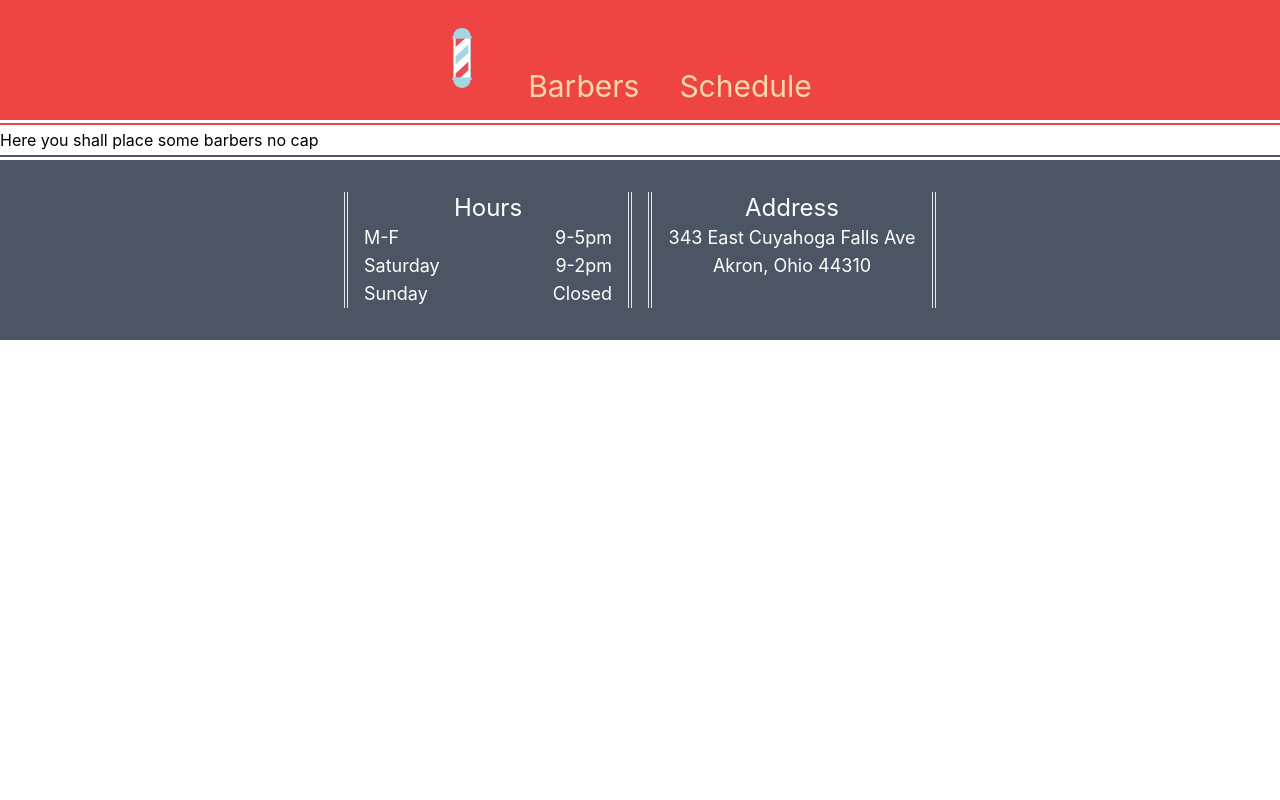
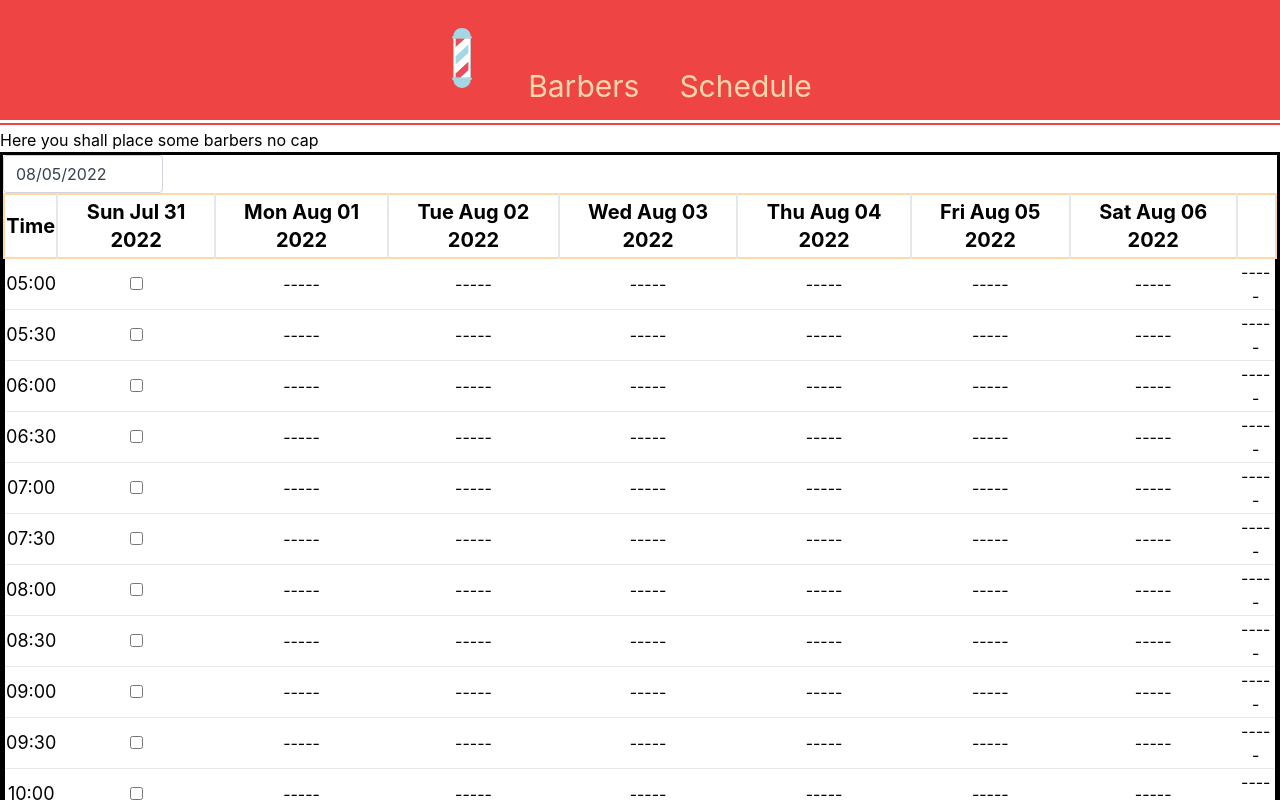
Before and after one commit to jacktrusler/fr_giovannis, a Next.js app: page /barbers in a window 1280 px wide. Shown: the top 800 px of the page. Built offline with nearby package versions, Linux system fonts and the light colour scheme.

Commit message:
trying to add calendar

```diff
--- /dev/null
+++ b/src/components/AdminSchedule.tsx
@@ -0,0 +1,99 @@
+import DatePicker from "react-datepicker"
+import {useState} from "react"
+import {previousSunday,
+        nextMonday,
+        nextTuesday,
+        nextWednesday,
+        nextThursday,
+        nextFriday,
+        nextSaturday,} from "date-fns"
+
+function AdminSchedule() {
+  const [startDate, setStartDate] = useState(new Date());
+
+  let prevSunday;
+  //if day or picked day is Sunday, keep it
+  if (startDate.getDay() === 0) {
+    prevSunday = startDate
+  } else {
+    prevSunday = previousSunday(startDate);
+  }
+
+  const pickedWeekArr = [
+    prevSunday,
+    nextMonday(prevSunday),
+    nextTuesday(prevSunday),
+    nextWednesday(prevSunday),
+    nextThursday(prevSunday),
+    nextFriday(prevSunday),
+    nextSaturday(prevSunday),
+  ]
+
+  return (
+    <div className="admin-schedule-wrapper">
+      <h3 className="text-xl">Pick Week</h3>
+      <DatePicker
+        className="
+            block
+            w-40
+            px-3
+            py-1.5
+            text-base
+            font-normal
+            text-gray-700
+            bg-white bg-clip-padding
+            border border-solid border-gray-300
+            rounded
+            transition
+            ease-in-out
+            m-0
+            focus:text-gray-700 focus:bg-white focus:border-blue-600 focus:outline-none" selected={startDate} onChange={(date:Date) => setStartDate(date)} />
+      <div>Week of {prevSunday.toDateString()}</div>
+      <form>
+        <div className="week-container flex flex-wrap justify-center">
+          {pickedWeekArr.map((day: Date) =>
+            <div key={day.getDay()} className="border-l border-b pl-2 pb-2 mb-4 w-44">
+              <h4 className="text-lg">{day.toDateString()}</h4>
+              <h3 className="text-xl">Start Time</h3>
+                <input type={"time"} className="form-control
+                  block
+                  w-40
+                  px-3
+                  py-1.5
+                  text-base
+                  font-normal
+                  text-gray-700
+                  bg-white bg-clip-padding
+                  border border-solid border-gray-300
+                  rounded
+                  transition
+                  ease-in-out
+                  m-0
+                  focus:text-gray-700 focus:bg-white focus:border-blue-600 focus:outline-none" id=""
+                  aria-describedby="Start Time" placeholder="Start Time"/>
+              <h3 className="text-xl">End Time</h3>
+                <input type={"time"} className="form-control
+                  block
+                  w-40
+                  px-3
+                  py-1.5
+                  text-base
+                  font-normal
+                  text-gray-700
+                  bg-white bg-clip-padding
+                  border border-solid border-gray-300
+                  rounded
+                  transition
+                  ease-in-out
+                  m-0
+                  focus:text-gray-700 focus:bg-white focus:border-blue-600 focus:outline-none" id=""
+                  aria-describedby="End Time" placeholder="Start Time"/>
+            </div>
+          )}
+        </div>
+      </form>
+    </div>
+  )
+}
+
+export default AdminSchedule;
--- /dev/null
+++ b/src/components/WeeklyScheduler.tsx
@@ -0,0 +1,113 @@
+import DatePicker from "react-datepicker"
+import {useState, useEffect} from "react"
+import {previousSunday,
+        nextMonday,
+        nextTuesday,
+        nextWednesday,
+        nextThursday,
+        nextFriday,
+        nextSaturday,} from "date-fns"
+import styles from "../styles/WeeklyScheduler.module.css"
+
+function WeeklyScheduler() {
+  const [startDate, setStartDate] = useState(new Date());
+  const [allTimes, setAllTimes] = useState<any>([])
+  const prevSunday = previousSunday(startDate);
+  const pickedWeekArr = [
+    prevSunday,
+    nextMonday(prevSunday),
+    nextTuesday(prevSunday),
+    nextWednesday(prevSunday),
+    nextThursday(prevSunday),
+    nextFriday(prevSunday),
+    nextSaturday(prevSunday),
+  ]
+
+  useEffect(() => {
+    setAllTimes(intervalBuilder(30,5,21));
+  }, [])
+
+  function intervalBuilder(increment: number, startHour?: number, endHour?:number): string[] {
+    const timeArr: string[] = [];
+    let currTime: number;
+    let endTime: number;
+    let hour: number = 0;
+    let minute: number = 0;
+
+    if (typeof startHour !== 'undefined') {
+      currTime = startHour * 60;
+    } else {
+      currTime = 0;
+    }
+
+    if (typeof endHour !== 'undefined') {
+      endTime = endHour * 60;
+    } else {
+      endTime = 1440;
+    }
+
+    //1440 minutes in a day
+    for (let i=0; currTime<endTime; i++){
+      hour = Math.floor(currTime / 60);
+      minute = currTime % 60;
+      timeArr.push(("0" + hour.toString()).slice(-2) + ":" + ("0" + minute.toString()).slice(-2))
+      currTime = currTime + increment;
+    }
+
+    return timeArr
+  }
+
+  return (
+    <div className={styles.weekly_wrapper}>
+      <DatePicker
+        className="
+            block
+            w-40
+            px-3
+            py-1.5
+            text-base
+            font-normal
+            text-gray-700
+            bg-white bg-clip-padding
+            border border-solid border-gray-300
+            rounded
+            transition
+            ease-in-out
+            m-0
+            focus:text-gray-700 focus:bg-white focus:border-blue-600 focus:outline-none" selected={startDate} onChange={(date:Date) => setStartDate(date)} />
+        <table className="text-center border-2 w-full">
+          <tr className="border-2 border-orange-200 h-16 text-xl">
+            <th className="border-r-2">Time</th>
+            {pickedWeekArr.map((day:Date) =>
+              <th
+                key={day.getDay()}
+                className="border-r-2">
+              {day.toDateString()}</th>
+            )}
+          </tr>
+            {allTimes.map((time:string) =>
+              <tr className="border-b">
+                <td
+                    key={time}
+                    className="text-lg">
+                  {time}</td>
+                <td>
+                  <input
+                    type={"checkbox"}
+                  />
+                </td>
+                <td>-----</td>
+                <td>-----</td>
+                <td>-----</td>
+                <td>-----</td>
+                <td>-----</td>
+                <td>-----</td>
+                <td>-----</td>
+              </tr>
+            )}
+        </table>
+    </div>
+  )
+}
+
+export default WeeklyScheduler;
--- a/src/pages/admin.tsx
+++ b/src/pages/admin.tsx
@@ -1,8 +1,13 @@
-import SignUpForm from '../components/SignUpForm'
+import SignUpForm from '../components/SignUpForm';
+import AdminSchedule from '../components/AdminSchedule';
+import { useState } from 'react';
 import { connectToDatabase } from '../utils/mongodb';
 
 export default function admin({barbers}: any) {
+  const [selectedBarber, setSelectedBarber] = useState({})
+  console.log(selectedBarber)
   console.log(barbers)
+
   return (
     <div>
       <h2 className="border-b-2 text-2xl">Giovanni's Admin Page</h2>
@@ -12,17 +17,23 @@ export default function admin({barbers}: any) {
       </div>
 
       <div className='border-b-2'>
-        <h3 className="text-xl">Select Barber</h3>
+        <h2 className="text-2xl">Select Barber</h2>
         {barbers.map((barber: any, index: number) => {
           return (
-            <div>
-          <button key={barber._id} className="bg-white hover:bg-gray-100 text-gray-800 font-semibold py-2 px-4 border border-gray-400 rounded shadow text-lg">{index + 1}. {barber.firstName}</button>
+            <div key={barber._id}>
+              <button
+                className="bg-white hover:bg-gray-100 text-gray-800 font-semibold py-2 px-4 border border-gray-400 rounded shadow text-lg"
+                onClick={() => setSelectedBarber(barber)}>
+                  {index + 1}. {barber.firstName}
+              </button>
             </div>
-       )})}
+          )}
+        )}
       </div>
 
       <div className='border-b-2'>
         <h2 className="text-2xl">Schedule Times</h2>
+        <AdminSchedule />
       </div>
     </div>
   )
--- a/src/pages/barbers.tsx
+++ b/src/pages/barbers.tsx
@@ -1,8 +1,11 @@
-
+import WeeklyScheduler from "../components/WeeklyScheduler";
 
 function barbers() {
   return (
-  <div>Here you shall place some barbers no cap</div>
+    <div>
+      <div>Here you shall place some barbers no cap</div>
+      <WeeklyScheduler />
+    </div>
   )
 }
 
--- a/src/pages/index.tsx
+++ b/src/pages/index.tsx
@@ -27,10 +27,6 @@ export default Home;
 
 export async function getServerSideProps(context:any) {
   const { db, client } = await connectToDatabase()
-  console.log(client)
-  console.log('--------------------')
-  console.log(db)
-
 
   return {
     props: { },
--- /dev/null
+++ b/src/styles/WeeklyScheduler.module.css
@@ -0,0 +1,4 @@
+.weekly_wrapper {
+  border: solid black;
+  width: 100%;
+}
--- a/src/styles/index.css
+++ b/src/styles/index.css
@@ -33,6 +33,8 @@
   overflow: hidden;
 }
 
+.week-container {
+}
 @media screen and (max-width: 600px) {
   .logo {
   }
```
